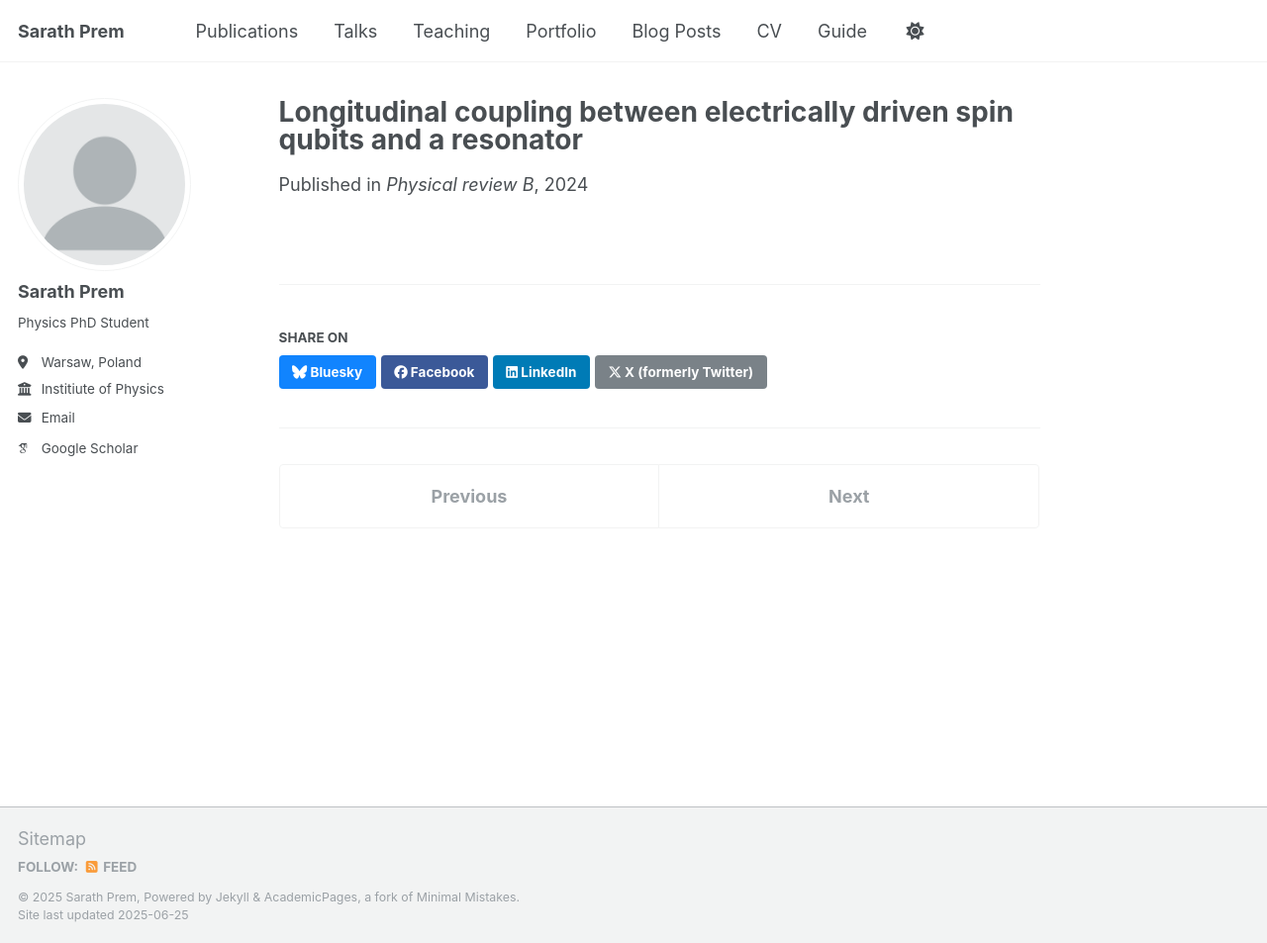
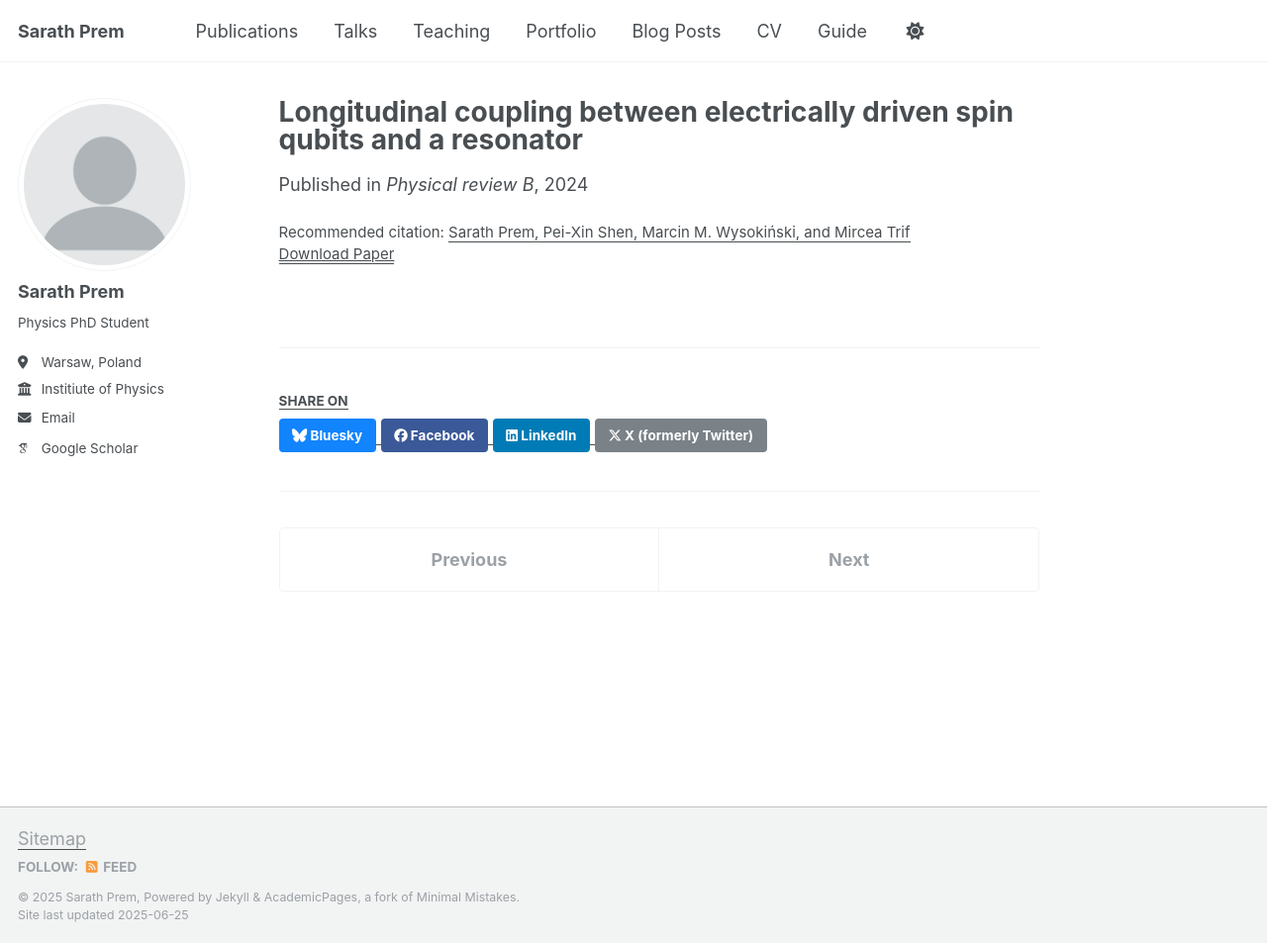
Before and after one commit to Sarath-Prem/Sarath-Prem.github.io, a Jekyll site: the page built from _publications/2009-10-01-paper-title-number-1.md, in a window 1280 px wide and 953 px high. Shown: the whole window at 99% size. Built offline with Jekyll 4.4.1, drawn with Linux system fonts in a browser that asks for light colours; some web fonts are replaced.

Commit message:
Update 2009-10-01-paper-title-number-1.md

```diff
--- a/_publications/2009-10-01-paper-title-number-1.md
+++ b/_publications/2009-10-01-paper-title-number-1.md
@@ -9,5 +9,5 @@ venue: 'Physical review B'
 #slidesurl: 'http://academicpages.github.io/files/slides1.pdf'
 paperurl: 'https://journals.aps.org/prb/abstract/10.1103/PhysRevB.109.155304'
 #bibtexurl: 'http://academicpages.github.io/files/BiBTeX_Longitudinal coupling between electrically driven spin qubits and a resonator.bib'
-#citation: 'Your Name, You. (2009). &quot;Paper Title Number 1.&quot; <i>Journal 1</i>. 1(1).'
+citation: '<u>Sarath Prem<u>, Pei-Xin Shen, Marcin M. Wysokiński, and Mircea Trif'
 ---
```
